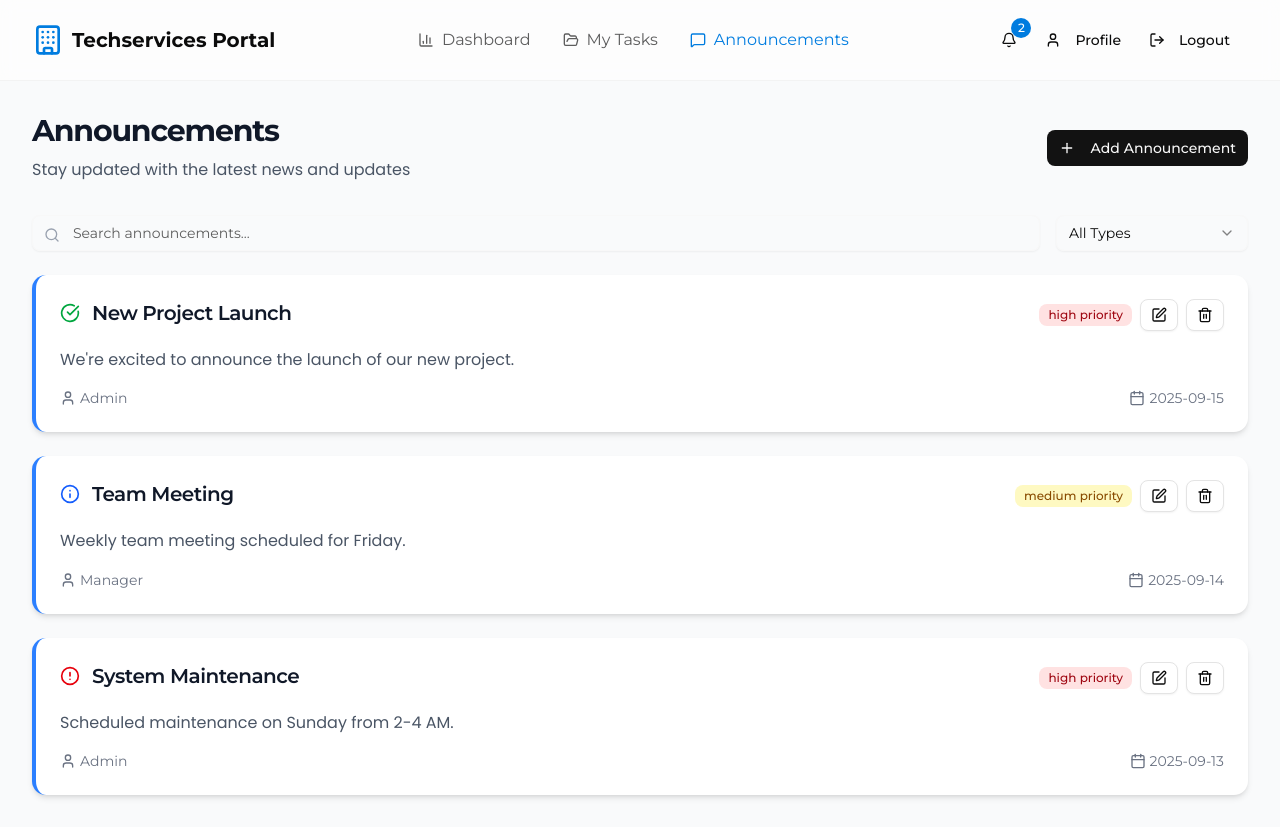
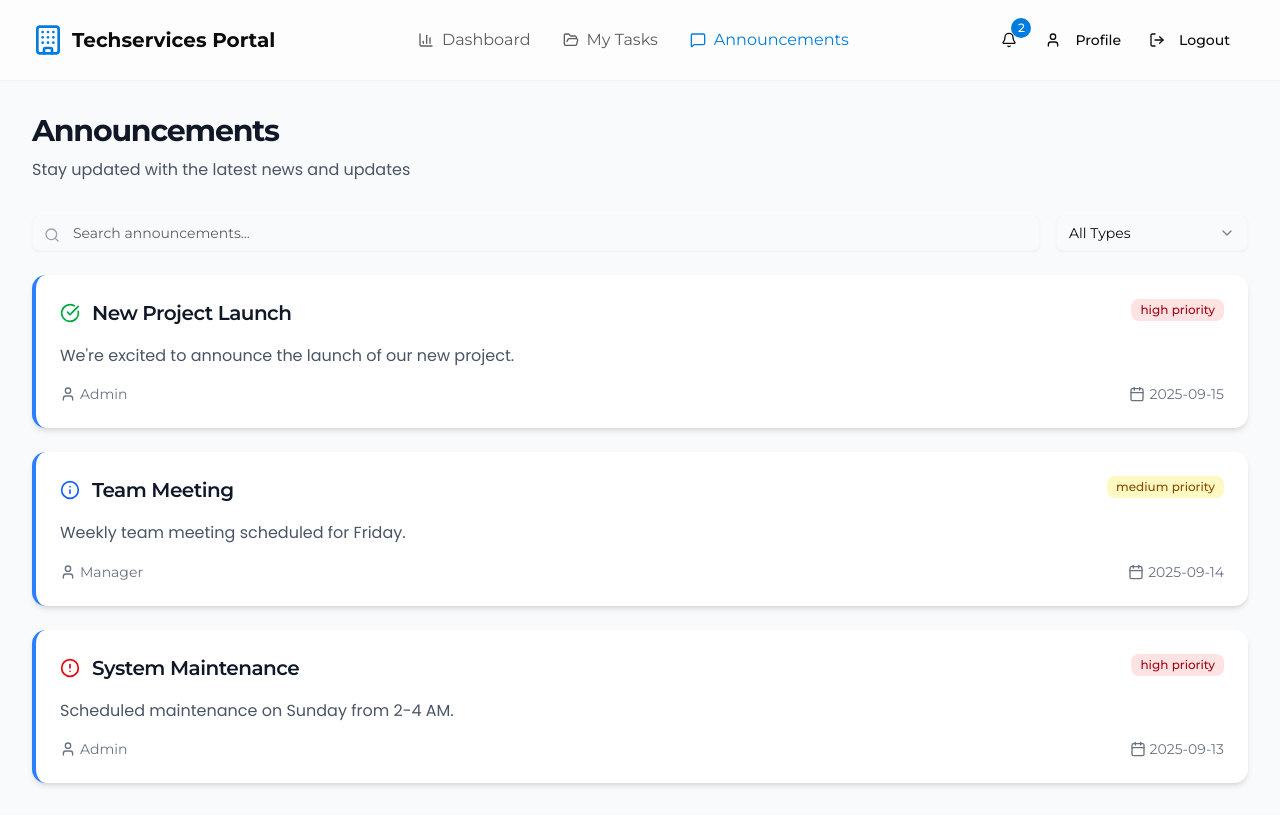
Before and after one commit to o1-spec/techservices-portal, a Next.js app: page /announcements in a window 1280 px wide. Built offline with nearby package versions, Linux system fonts and the light colour scheme.

Commit message:
added little changes

```diff
--- a/src/app/announcements/page.tsx
+++ b/src/app/announcements/page.tsx
@@ -9,8 +9,8 @@ import { Badge } from "@/components/ui/badge"
 import { Select, SelectContent, SelectItem, SelectTrigger, SelectValue } from "@/components/ui/select"
 import Header from "@/components/Header"
 
-// Mock user role (replace with actual role from context)
-const userRole = "Manager" // Change to "Admin", "Manager", or "Employee" to test
+type UserRole = "Admin" | "Manager" | "Employee"
+const userRole: UserRole = "Employee"
 
 interface Announcement {
   id: number
```
